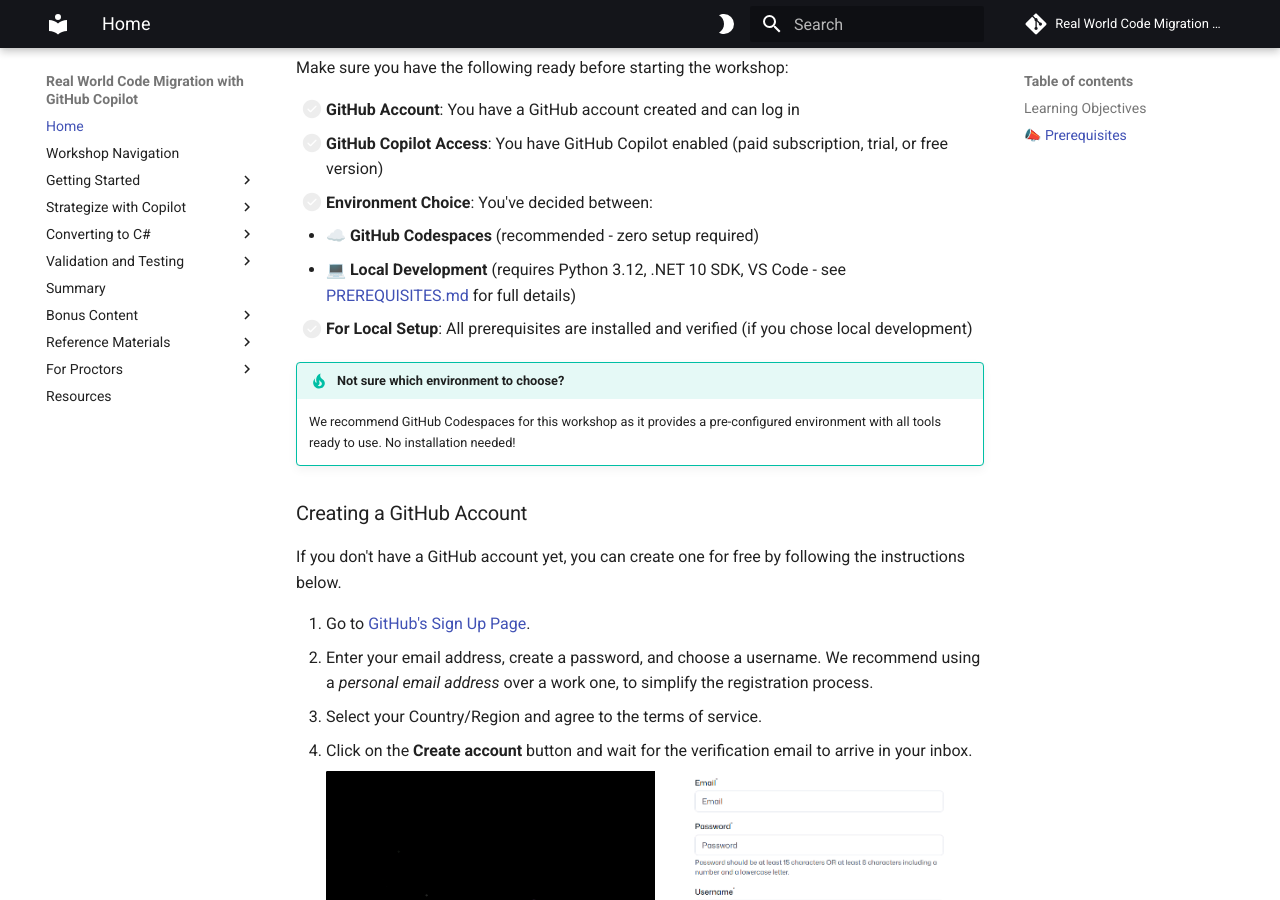
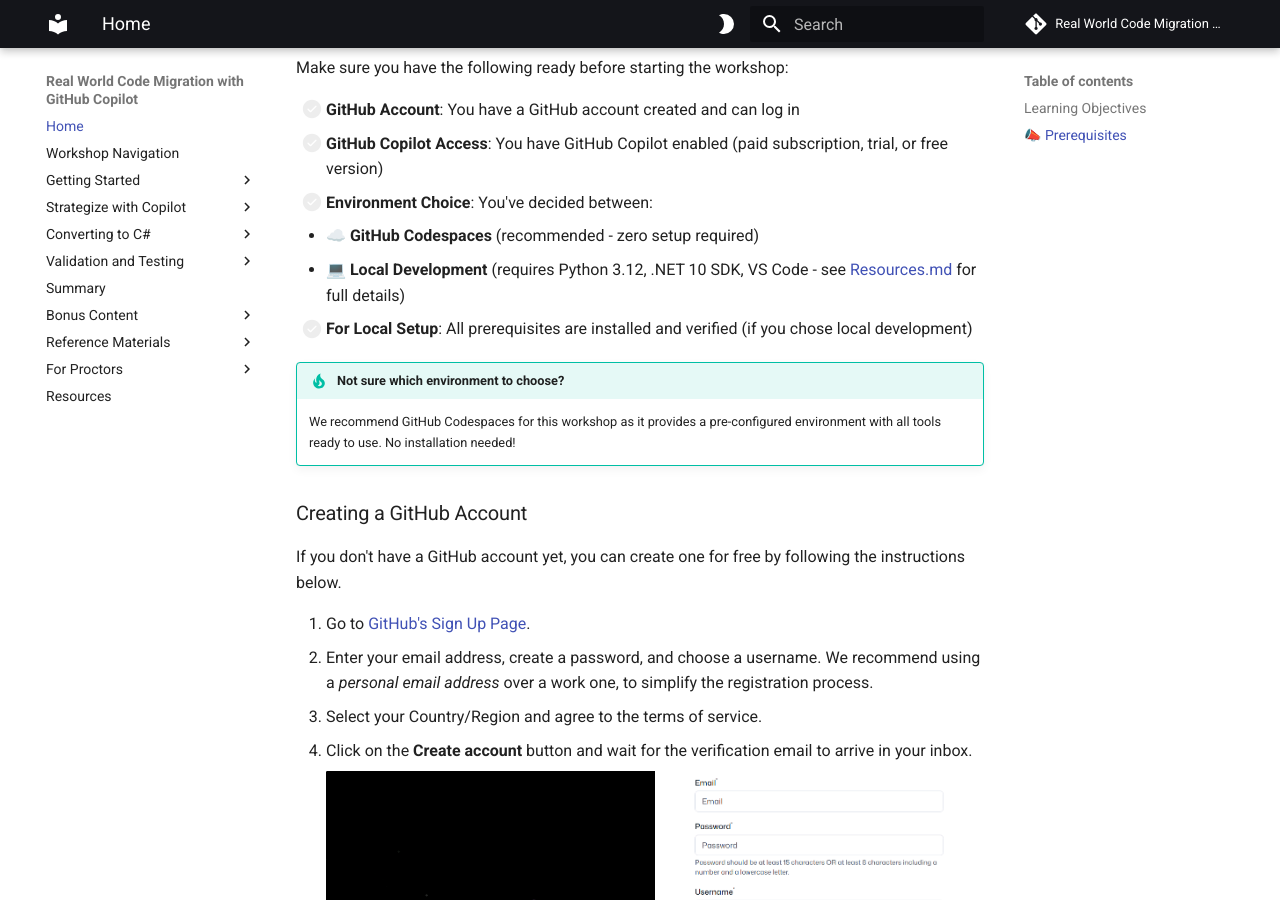
Before and after one commit to elbruno/wrk541-wip, an MkDocs documentation site: the page built from docs/en/index.md, in a window 1280 px wide and 900 px high, scrolled down 1546 px. Built offline with MkDocs 1.6.1 and Material for MkDocs 9.7.7, drawn with Linux system fonts in a browser that asks for light colours; comment, search, counter and statistics services are not loaded.

Commit message:
Refactor learning objectives section for improved clarity and formatting

```diff
--- a/docs/en/index.md
+++ b/docs/en/index.md
@@ -8,19 +8,18 @@
 - **What you'll learn**: You'll use advanced GitHub Copilot techniques that are specifically useful when translating projects in different programming languages, as well as the different modes GitHub Copilot has to offer.
 - **What you'll work on**: An HTTP API used to gather seasonal weather data that uses C# with .NET Minimal APIs with full compatibility from the original HTTP API written in Python.
 
-
 ## Learning Objectives
 
 In this workshop, you will:
 
-  - Learn the differences about each of the GitHub Copilot Modes, when to use each one, best practices and tools to help you get the most out of your interactions.
-  - Understand the differences between Python and C# for web development
-  - Learn the key differences in syntax, libraries, and frameworks when transitioning from Python's FastAPI to C#'s ASP.NET Core Minimal APIs.
-  - Implement JSON Serialization and Deserialization in C#.
-  - Gain hands-on experience using System.Text.Json to handle JSON data, ensuring compatibility with the original Python API.
-  - Develop and Validate Incremental Endpoints in C#.
-  - Practice creating and testing individual endpoints iteratively, ensuring correctness and alignment with the original Python API.
-  - Integrate Swagger/OpenAPI Documentation: Learn to add comprehensive API documentation using Swashbuckle and ASP.NET Core's built-in OpenAPI support.
+- Learn the differences about each of the GitHub Copilot Modes, when to use each one, best practices and tools to help you get the most out of your interactions.
+- Understand the differences between Python and C# for web development
+- Learn the key differences in syntax, libraries, and frameworks when transitioning from Python's FastAPI to C#'s ASP.NET Core Minimal APIs.
+- Implement JSON Serialization and Deserialization in C#.
+- Gain hands-on experience using System.Text.Json to handle JSON data, ensuring compatibility with the original Python API.
+- Develop and Validate Incremental Endpoints in C#.
+- Practice creating and testing individual endpoints iteratively, ensuring correctness and alignment with the original Python API.
+- Integrate Swagger/OpenAPI Documentation: Learn to add comprehensive API documentation using Swashbuckle and ASP.NET Core's built-in OpenAPI support.
 
 ## 📣 Prerequisites
 
@@ -34,7 +33,7 @@
 - [ ] **GitHub Copilot Access**: You have GitHub Copilot enabled (paid subscription, trial, or free version)
 - [ ] **Environment Choice**: You've decided between:
   - ☁️ **GitHub Codespaces** (recommended - zero setup required)
-  - 💻 **Local Development** (requires Python 3.12, .NET 10 SDK, VS Code - see [PREREQUISITES.md](../../PREREQUISITES.md) for full details)
+  - 💻 **Local Development** (requires Python 3.12, .NET 10 SDK, VS Code - see [Resources.md](./resources.md) for full details)
 - [ ] **For Local Setup**: All prerequisites are installed and verified (if you chose local development)
 
 !!! tip "Not sure which environment to choose?"
```
